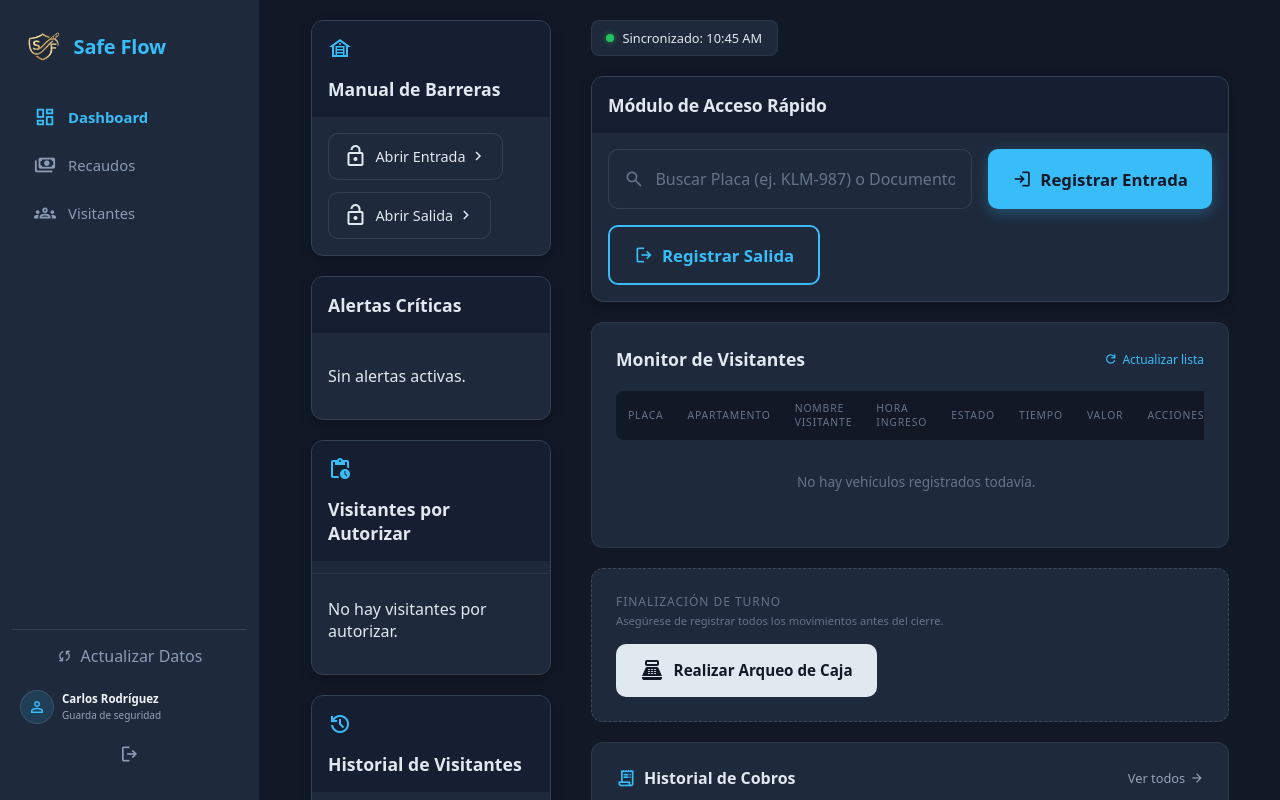
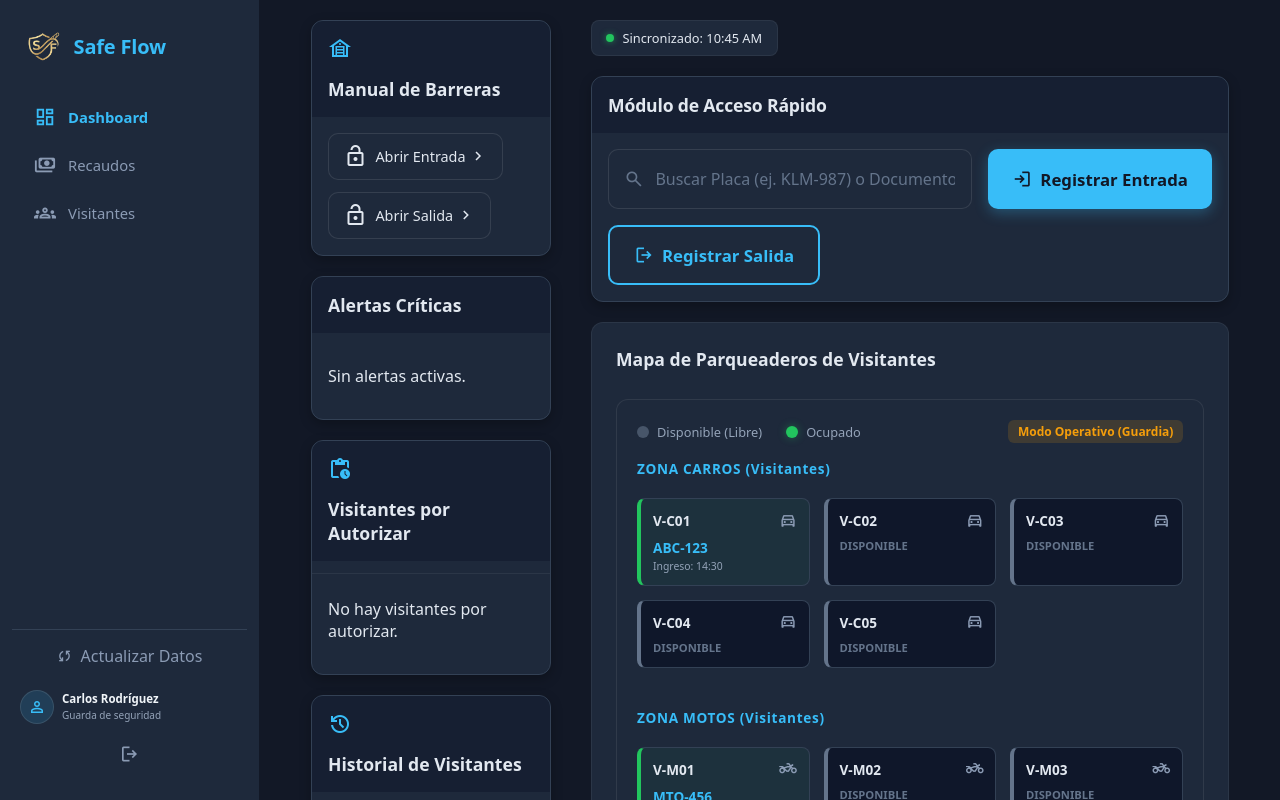
Before and after one commit to Alejo-1701/safe_flow-frontend, an Angular app: page /guardia in a window 1280 px wide. Shown: the top 800 px of the page. Built offline with nearby package versions, Linux system fonts and the light colour scheme.

Commit message:
feat(guardia): integra el componente VisitorParkingMap en el modulo de guardia para gestion de celdas de visitantes

```diff
--- a/src/app/features/guardia/guardia.html
+++ b/src/app/features/guardia/guardia.html
@@ -61,6 +61,18 @@
 
           </div>
         </app-card-widget>
+
+        <!-- ======================================================== -->
+        <!-- MAPA DE PARQUEADERO DE VISITANTES (MODO OPERATIVO GUARDIA) -->
+        <!-- ======================================================== -->
+        <section class="panel">
+          <div class="panel-head">
+            <h3>Mapa de Parqueaderos de Visitantes</h3>
+          </div>
+          <div style="padding: 0.5rem 0;">
+            <app-visitor-parking-map mode="guardia"></app-visitor-parking-map>
+          </div>
+        </section>
 
         <!-- Monitor de visitantes -->
         <section class="panel">
```
Also changed, not shown: src/app/features/guardia/guardia.ts (+6 -1 lines).
